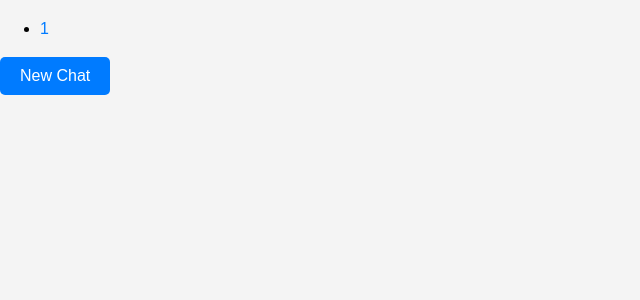
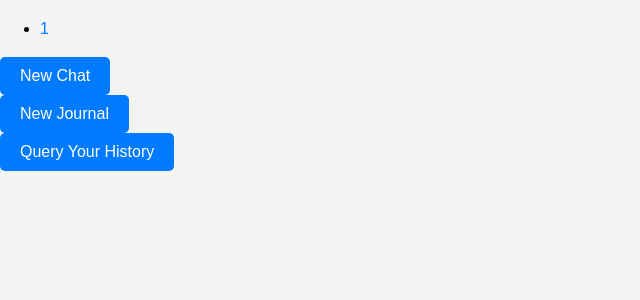
Before and after one commit to horseless-labs/void, a Django app: a page that uses base/templates/base/manage_chats.html in a window 1280 px wide. Shown: the part 172-472 px from the top of the page, without its empty margins (0-640 px from the left). Run offline with Django 5.2, Linux system fonts and the light colour scheme; a user stored in the database is signed in; tables that the repository leaves empty hold one stand-in row (values such as "Sample post").

Commit message:
Fixing journal issues; still on Conversation matching query does not exist

```diff
--- a/base/services/vectorize.py
+++ b/base/services/vectorize.py
@@ -121,7 +121,7 @@ def ask_store(query, db_path="./faiss_index"):
     with open("base/services/openai_api_key.txt", "r") as file:
         key = file.read().strip()
 
-    llm = ChatOpenAI(api_key=key)
+    llm = ChatOpenAI(api_key=key, temperature=0.0)
     vector_store = open_faiss_index(db_path)
     retriever = vector_store.as_retriever()
     prompt = hub.pull("rlm/rag-prompt")
--- a/base/templates/base/journal.html
+++ b/base/templates/base/journal.html
@@ -10,7 +10,7 @@
     <h2>Journal Entry</h2>
 
     <!-- Journal entry form -->
-    <form id="journal-form" method="post" action="{% url 'submit-journal-entry' username=user %}">
+    <form id="journal-form" method="post" action="{% url 'send-journal-entry' username=user %}">
         {% csrf_token %}
         <textarea name="journal_entry" id="journal-input" rows="15" placeholder="Write your journal entry here..."></textarea>
         <button type="submit" id="submit-btn">Submit</button>
--- a/base/templates/base/manage_chats.html
+++ b/base/templates/base/manage_chats.html
@@ -16,5 +16,17 @@
         <input type="hidden" name="username" value="{{ user.username }}">
         <button type="submit" class="btn btn-primary">New Chat</button>
     </form>
+    <form method="post" action="{% url 'journal' username=user.username %}">
+        {% csrf_token %}
+        <input type="hidden" name="user_id" value="{{ user.id }}">
+        <input type="hidden" name="username" value="{{ user.username }}">
+        <button type="submit" class="btn btn-primary">New Journal</button>
+    </form>
+    <form method="post" action="{% url 'ask' username=user.username %}">
+        {% csrf_token %}
+        <input type="hidden" name="user_id" value="{{ user.id }}">
+        <input type="hidden" name="username" value="{{ user.username }}">
+        <button type="submit" class="btn btn-primary">Query Your History</button>
+    </form>
 </div>
 {% endblock %}
--- a/base/urls.py
+++ b/base/urls.py
@@ -12,7 +12,8 @@ urlpatterns = [
     path('chat-send-message/<str:chat_id>', views.chatSendMessage, name="chat-send-message"),
     path('chat-send-response/<str:chat_id>', views.chatSendResponse, name="chat-send-response"),
 
-    path('submit-journal-entry/<str:username>', views.journal, name="submit-journal-entry"),
+    path('journal/<str:username>', views.journal, name='journal'),
+    path('send-journal-entry/<str:username>', views.sendJournal, name="send-journal-entry"),
 
     path('chat-manager/<str:username>', views.chatManager, name="chat-manager"),
     path('create-new-chat/<str:username>', views.createNewChat, name="create-new-chat"),
--- a/base/views.py
+++ b/base/views.py
@@ -113,6 +113,14 @@ def chat(request, chat_id):
 
 @login_required(login_url='login')
 def journal(request, username):
+    user = User.objects.get(username=username)
+    # conversation = Conversation.objects.create(user=user)
+    # conversation.initialize_chat(username=username)
+    context = {"username": username}
+    return render(request, "base/journal.html", context=context)
+
+@csrf_exempt
+def sendJournal(request, username):
     if request.method == "POST":
         journal_entry = request.POST.get("journal_entry", "").strip()
         print(journal_entry)
@@ -143,7 +151,8 @@ def journal(request, username):
             print("Failed to add the message to the index.")
 
     context = {"user": request.user.username}
-    return render(request, "base/journal.html", context=context)
+    # return render(request, "base/journal.html", context=context)
+    return redirect('journal', username=username)
 
 # A page where the user can query their own documents.
 # Unsure if this will make it into the final implementation.
```
